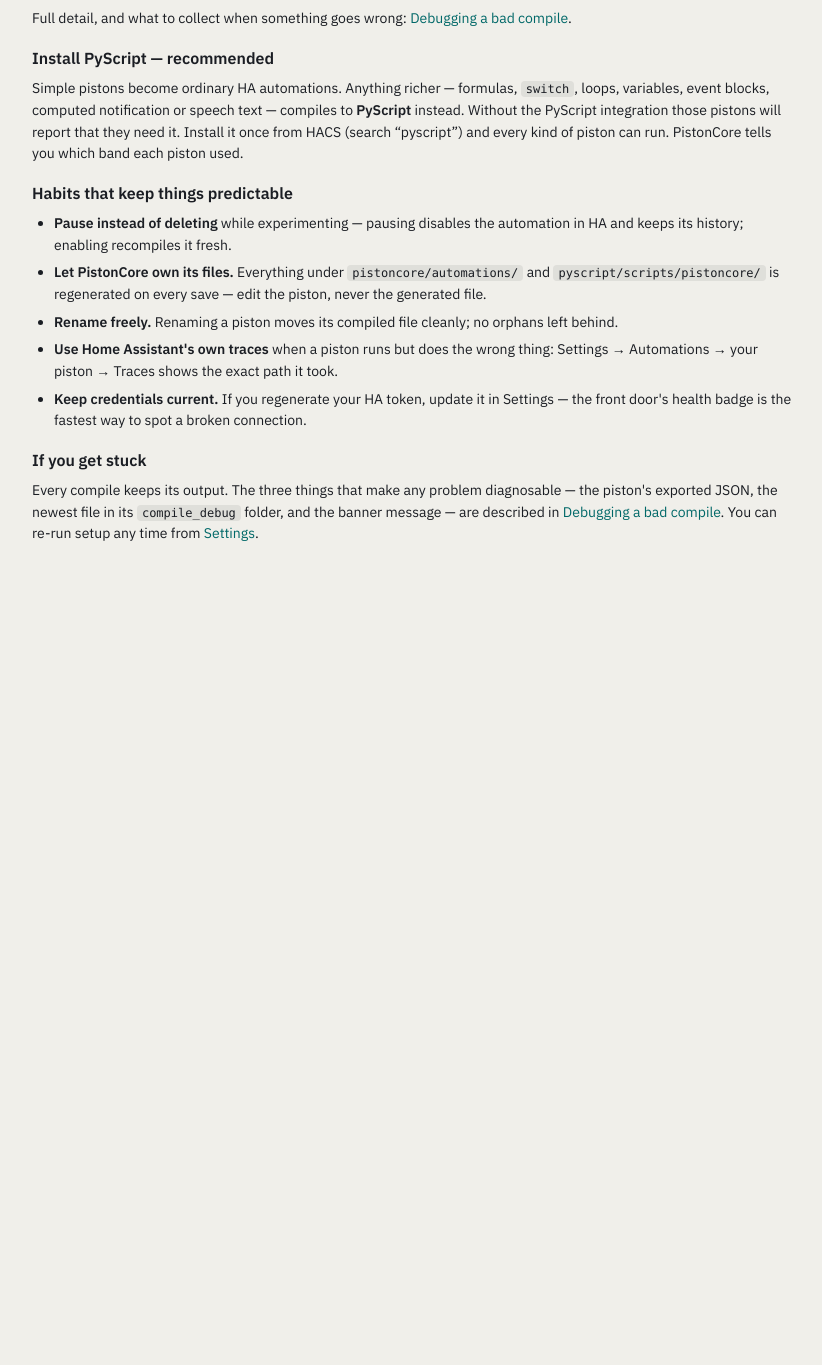
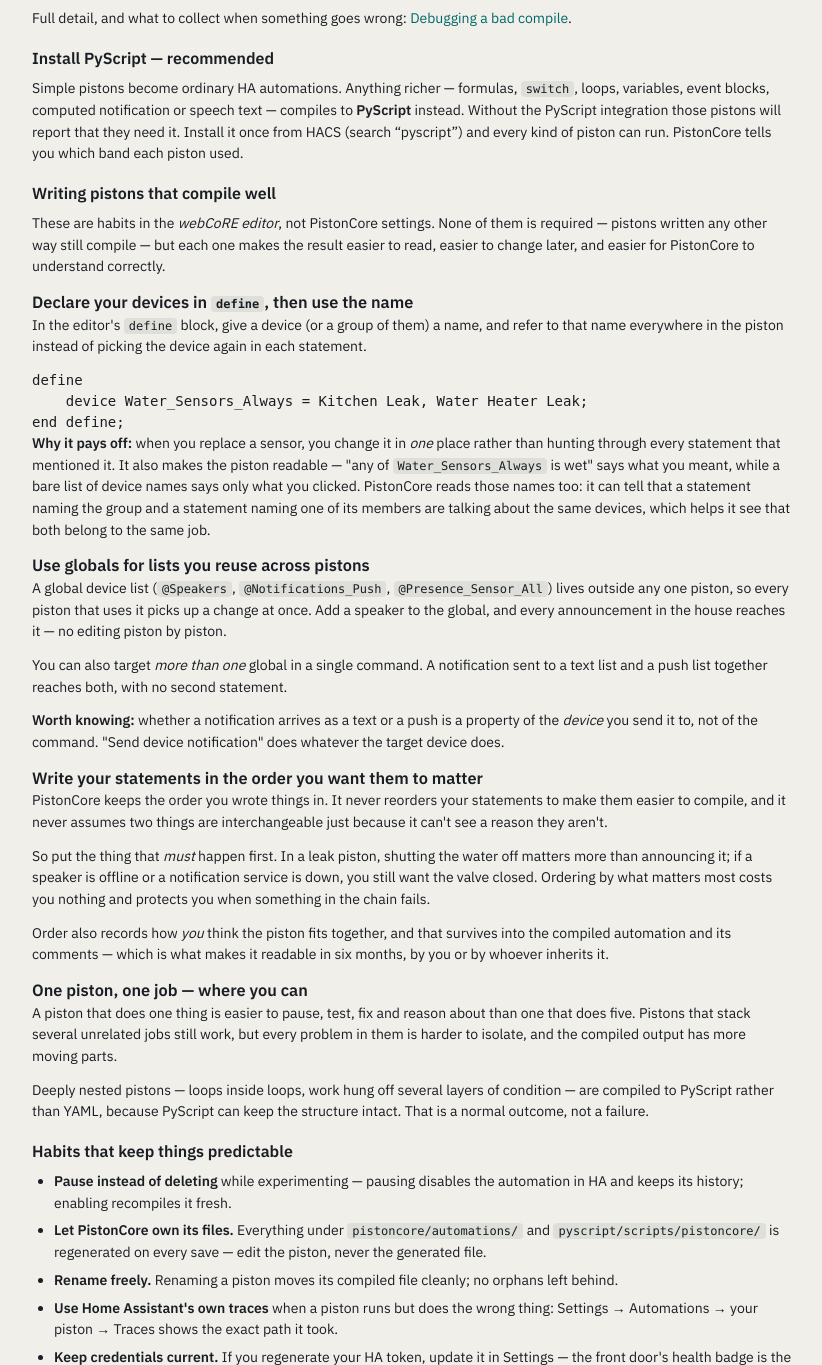
Before and after one commit to jercoates/pistoncore-v2, a FastAPI app: page /help/best-practices in a window 1280 px wide. Shown: the part 754-2119 px from the top of the page, without its empty margins (78-900 px from the left). Before the commit the page ends 1295 px from the top, so only its background shows below. Run offline with FastAPI, Linux system fonts and the light colour scheme.

Commit message:
Best practices for writing pistons, and a split rule that says why it exists
help_best_practices gains a section on authoring: declare devices in
`define` and refer to the name (one edit when a sensor is replaced, and
PistonCore can then see that a group and its member are the same devices);
use globals for lists shared across pistons, including targeting two in one
command; order statements by what matters most, because a failing speaker
must not stop a valve closing; and one piston per job where you can, with
deeply nested pistons landing on PyScript as a normal outcome.

The ordering guidance is advice to the AUTHOR, never something the compiler
infers. Reading priority from position works on Jeremy's 76 pistons because
that is how he writes without thinking about it, and would silently misread
anyone who does not (HARD_RULES §12) — a failure no amount of testing against
this corpus could expose.

The automation split rule now records what it delivers rather than webCoRE's
mechanism: a hall light on a 5-minute timer gets a FRESH 5 minutes when
motion trips again at minute 4 (Jeremy, 2026-08-10). Its old reason,
"webCoRE cancels pending work per CONDITION GROUP", is true about webCoRE's
engine and a bad reason to keep an HA rule — it records nobody having checked
whether a user would notice.

```diff
--- a/templates/help_best_practices.html
+++ b/templates/help_best_practices.html
@@ -67,6 +67,85 @@
     of piston can run. PistonCore tells you which band each piston used.
   </p>
 
+  <h2>Writing pistons that compile well</h2>
+  <p>
+    These are habits in the <em>webCoRE editor</em>, not PistonCore settings.
+    None of them is required — pistons written any other way still compile —
+    but each one makes the result easier to read, easier to change later, and
+    easier for PistonCore to understand correctly.
+  </p>
+
+  <h3>Declare your devices in <code>define</code>, then use the name</h3>
+  <p>
+    In the editor's <code>define</code> block, give a device (or a group of
+    them) a name, and refer to that name everywhere in the piston instead of
+    picking the device again in each statement.
+  </p>
+  <pre>define
+    device Water_Sensors_Always = Kitchen Leak, Water Heater Leak;
+end define;</pre>
+  <p>
+    <strong>Why it pays off:</strong> when you replace a sensor, you change it
+    in <em>one</em> place rather than hunting through every statement that
+    mentioned it. It also makes the piston readable — "any of
+    <code>Water_Sensors_Always</code> is wet" says what you meant, while a bare
+    list of device names says only what you clicked. PistonCore reads those
+    names too: it can tell that a statement naming the group and a statement
+    naming one of its members are talking about the same devices, which helps
+    it see that both belong to the same job.
+  </p>
+
+  <h3>Use globals for lists you reuse across pistons</h3>
+  <p>
+    A global device list (<code>@Speakers</code>,
+    <code>@Notifications_Push</code>, <code>@Presence_Sensor_All</code>) lives
+    outside any one piston, so every piston that uses it picks up a change at
+    once. Add a speaker to the global, and every announcement in the house
+    reaches it — no editing piston by piston.
+  </p>
+  <p>
+    You can also target <em>more than one</em> global in a single command. A
+    notification sent to a text list and a push list together reaches both,
+    with no second statement.
+  </p>
+  <p>
+    <strong>Worth knowing:</strong> whether a notification arrives as a text or
+    a push is a property of the <em>device</em> you send it to, not of the
+    command. "Send device notification" does whatever the target device does.
+  </p>
+
+  <h3>Write your statements in the order you want them to matter</h3>
+  <p>
+    PistonCore keeps the order you wrote things in. It never reorders your
+    statements to make them easier to compile, and it never assumes two things
+    are interchangeable just because it can't see a reason they aren't.
+  </p>
+  <p>
+    So put the thing that <em>must</em> happen first. In a leak piston, shutting
+    the water off matters more than announcing it; if a speaker is offline or a
+    notification service is down, you still want the valve closed. Ordering by
+    what matters most costs you nothing and protects you when something in the
+    chain fails.
+  </p>
+  <p>
+    Order also records how <em>you</em> think the piston fits together, and that
+    survives into the compiled automation and its comments — which is what makes
+    it readable in six months, by you or by whoever inherits it.
+  </p>
+
+  <h3>One piston, one job — where you can</h3>
+  <p>
+    A piston that does one thing is easier to pause, test, fix and reason about
+    than one that does five. Pistons that stack several unrelated jobs still
+    work, but every problem in them is harder to isolate, and the compiled
+    output has more moving parts.
+  </p>
+  <p>
+    Deeply nested pistons — loops inside loops, work hung off several layers of
+    condition — are compiled to PyScript rather than YAML, because PyScript can
+    keep the structure intact. That is a normal outcome, not a failure.
+  </p>
+
   <h2>Habits that keep things predictable</h2>
   <ul>
     <li><strong>Pause instead of deleting</strong> while experimenting — pausing
```
